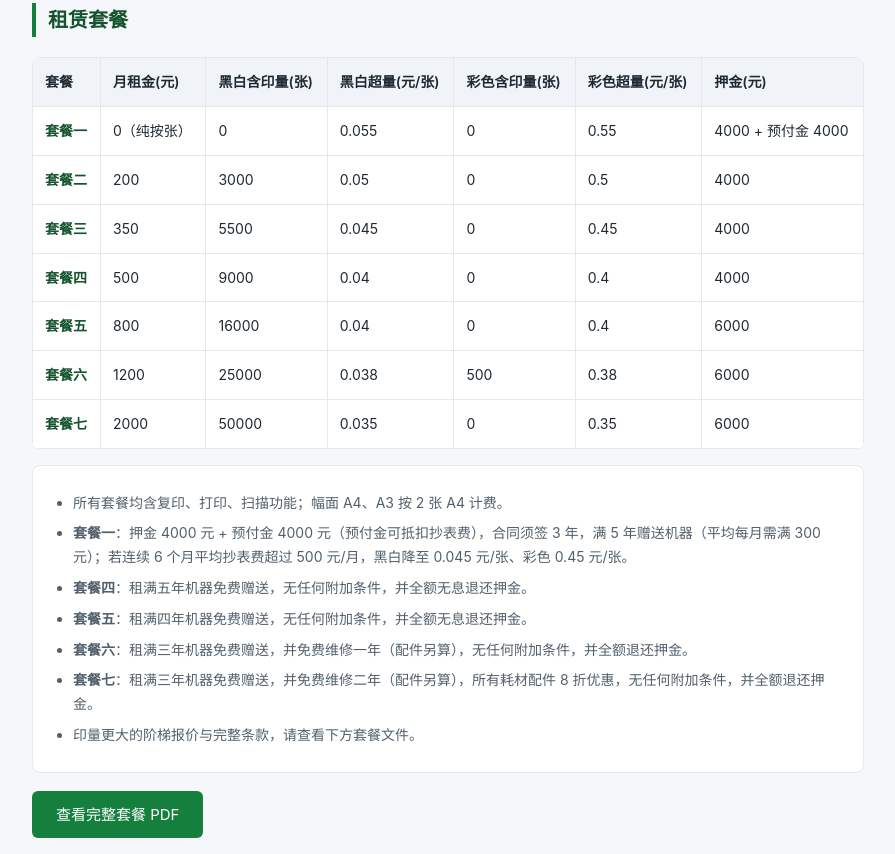
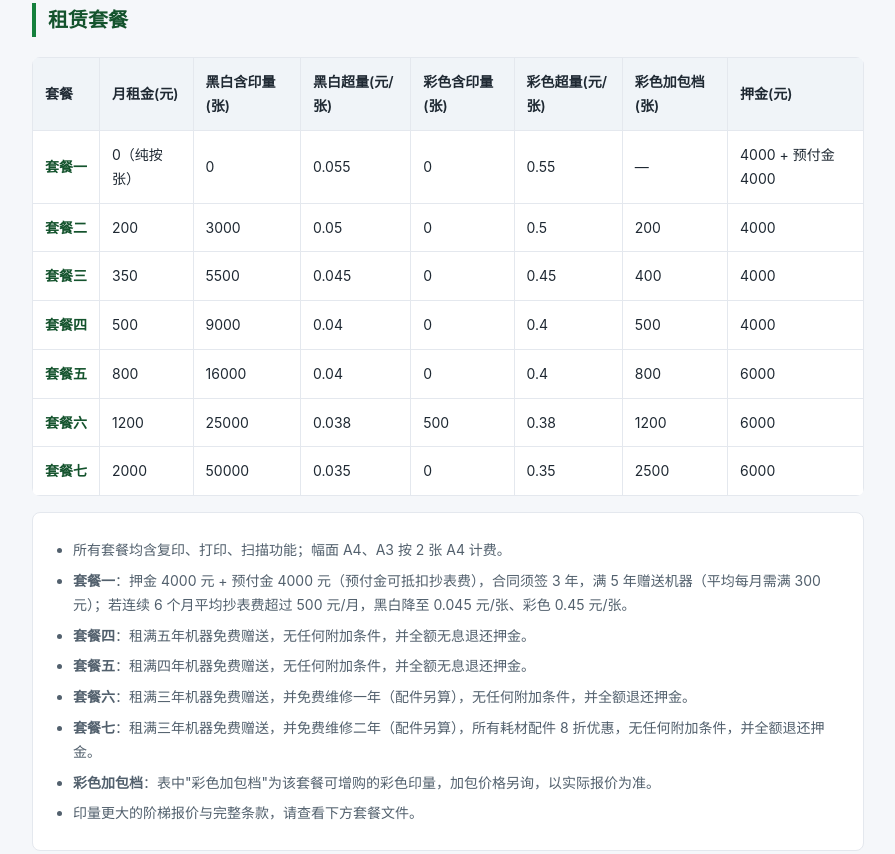
Before and after one commit to zenglu830/tianci-honghuo, a plain HTML site: page index.html in a window 1280 px wide. Shown: the part 1295-2149 px from the top of the page, without its empty margins (192-1087 px from the left). Drawn offline with Linux system fonts and the light colour scheme.

Commit message:
Add color add-on package column to rental plan table

```diff
--- a/index.html
+++ b/index.html
@@ -55,7 +55,7 @@
   .model-card .spec { font-size: 13px; color: #616e7c; line-height: 1.7; }
   table { width: 100%; border-collapse: collapse; background: #fff; font-size: 14px; }
   .table-wrap { overflow-x: auto; -webkit-overflow-scrolling: touch; margin-bottom: 16px; border-radius: 8px; }
-  .table-wrap table { min-width: 660px; }
+  .table-wrap table { min-width: 820px; }
   .table-wrap td:first-child { font-weight: 600; white-space: nowrap; color: #14532d; }
   .note-list {
     background: #fff;
@@ -139,15 +139,15 @@
     <div class="table-wrap">
       <table>
         <tr>
-          <th>套餐</th><th>月租金(元)</th><th>黑白含印量(张)</th><th>黑白超量(元/张)</th><th>彩色含印量(张)</th><th>彩色超量(元/张)</th><th>押金(元)</th>
+          <th>套餐</th><th>月租金(元)</th><th>黑白含印量(张)</th><th>黑白超量(元/张)</th><th>彩色含印量(张)</th><th>彩色超量(元/张)</th><th>彩色加包档(张)</th><th>押金(元)</th>
         </tr>
-        <tr><td>套餐一</td><td>0（纯按张）</td><td>0</td><td>0.055</td><td>0</td><td>0.55</td><td>4000 + 预付金 4000</td></tr>
-        <tr><td>套餐二</td><td>200</td><td>3000</td><td>0.05</td><td>0</td><td>0.5</td><td>4000</td></tr>
-        <tr><td>套餐三</td><td>350</td><td>5500</td><td>0.045</td><td>0</td><td>0.45</td><td>4000</td></tr>
-        <tr><td>套餐四</td><td>500</td><td>9000</td><td>0.04</td><td>0</td><td>0.4</td><td>4000</td></tr>
-        <tr><td>套餐五</td><td>800</td><td>16000</td><td>0.04</td><td>0</td><td>0.4</td><td>6000</td></tr>
-        <tr><td>套餐六</td><td>1200</td><td>25000</td><td>0.038</td><td>500</td><td>0.38</td><td>6000</td></tr>
-        <tr><td>套餐七</td><td>2000</td><td>50000</td><td>0.035</td><td>0</td><td>0.35</td><td>6000</td></tr>
+        <tr><td>套餐一</td><td>0（纯按张）</td><td>0</td><td>0.055</td><td>0</td><td>0.55</td><td>—</td><td>4000 + 预付金 4000</td></tr>
+        <tr><td>套餐二</td><td>200</td><td>3000</td><td>0.05</td><td>0</td><td>0.5</td><td>200</td><td>4000</td></tr>
+        <tr><td>套餐三</td><td>350</td><td>5500</td><td>0.045</td><td>0</td><td>0.45</td><td>400</td><td>4000</td></tr>
+        <tr><td>套餐四</td><td>500</td><td>9000</td><td>0.04</td><td>0</td><td>0.4</td><td>500</td><td>4000</td></tr>
+        <tr><td>套餐五</td><td>800</td><td>16000</td><td>0.04</td><td>0</td><td>0.4</td><td>800</td><td>6000</td></tr>
+        <tr><td>套餐六</td><td>1200</td><td>25000</td><td>0.038</td><td>500</td><td>0.38</td><td>1200</td><td>6000</td></tr>
+        <tr><td>套餐七</td><td>2000</td><td>50000</td><td>0.035</td><td>0</td><td>0.35</td><td>2500</td><td>6000</td></tr>
       </table>
     </div>
 
@@ -158,6 +158,7 @@
       <li><strong>套餐五</strong>：租满四年机器免费赠送，无任何附加条件，并全额无息退还押金。</li>
       <li><strong>套餐六</strong>：租满三年机器免费赠送，并免费维修一年（配件另算），无任何附加条件，并全额退还押金。</li>
       <li><strong>套餐七</strong>：租满三年机器免费赠送，并免费维修二年（配件另算），所有耗材配件 8 折优惠，无任何附加条件，并全额退还押金。</li>
+      <li><strong>彩色加包档</strong>：表中"彩色加包档"为该套餐可增购的彩色印量，加包价格另询，以实际报价为准。</li>
       <li>印量更大的阶梯报价与完整条款，请查看下方套餐文件。</li>
     </ul>
 
```
